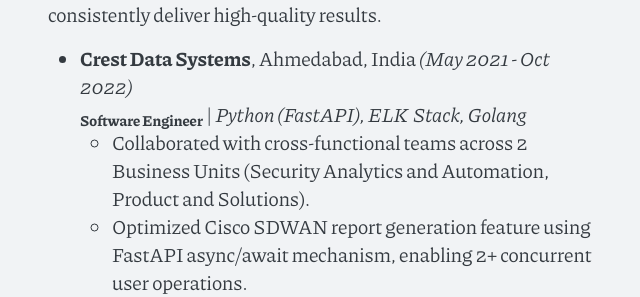
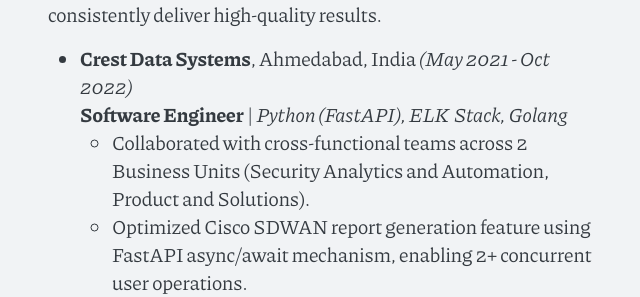
Before and after one commit to yug-rajani/yug-rajani.github.io, a Jekyll site: the page built from cv.md, in a window 1280 px wide. Shown: the part 445-742 px from the top of the page, without its empty margins (319-959 px from the left). Built offline with Jekyll 4.4.1, drawn with Linux system fonts in a browser that asks for light colours.

Commit message:
Bold and subtle changes

```diff
--- a/cv.md
+++ b/cv.md
@@ -11,8 +11,8 @@ title: Resume
 
 I have successfully applied my software engineering expertise to develop effective solutions for real-world challenges. With a proven ability to work both independently and collaboratively, I consistently deliver high-quality results.
 
-- **Crest Data Systems**, Ahmedabad, India *(May 2021 - Oct 2022)* <br>
-  <sub>**Software Engineer**</sub> | *Python (FastAPI), ELK Stack, Golang*
+- <strong>Crest Data Systems</strong>, Ahmedabad, India *(May 2021 - Oct 2022)* <br>
+  **Software Engineer** | *Python (FastAPI), ELK Stack, Golang*
   - Collaborated with cross-functional teams across 2 Business Units (Security Analytics and Automation, Product and Solutions).
   - Optimized Cisco SDWAN report generation feature using FastAPI async/await mechanism, enabling 2+ concurrent user operations.
   - Developed 10+ Elastic integrations on ELK stack for Security and Observability, including Filebeat and Metricbeat modules.
```
